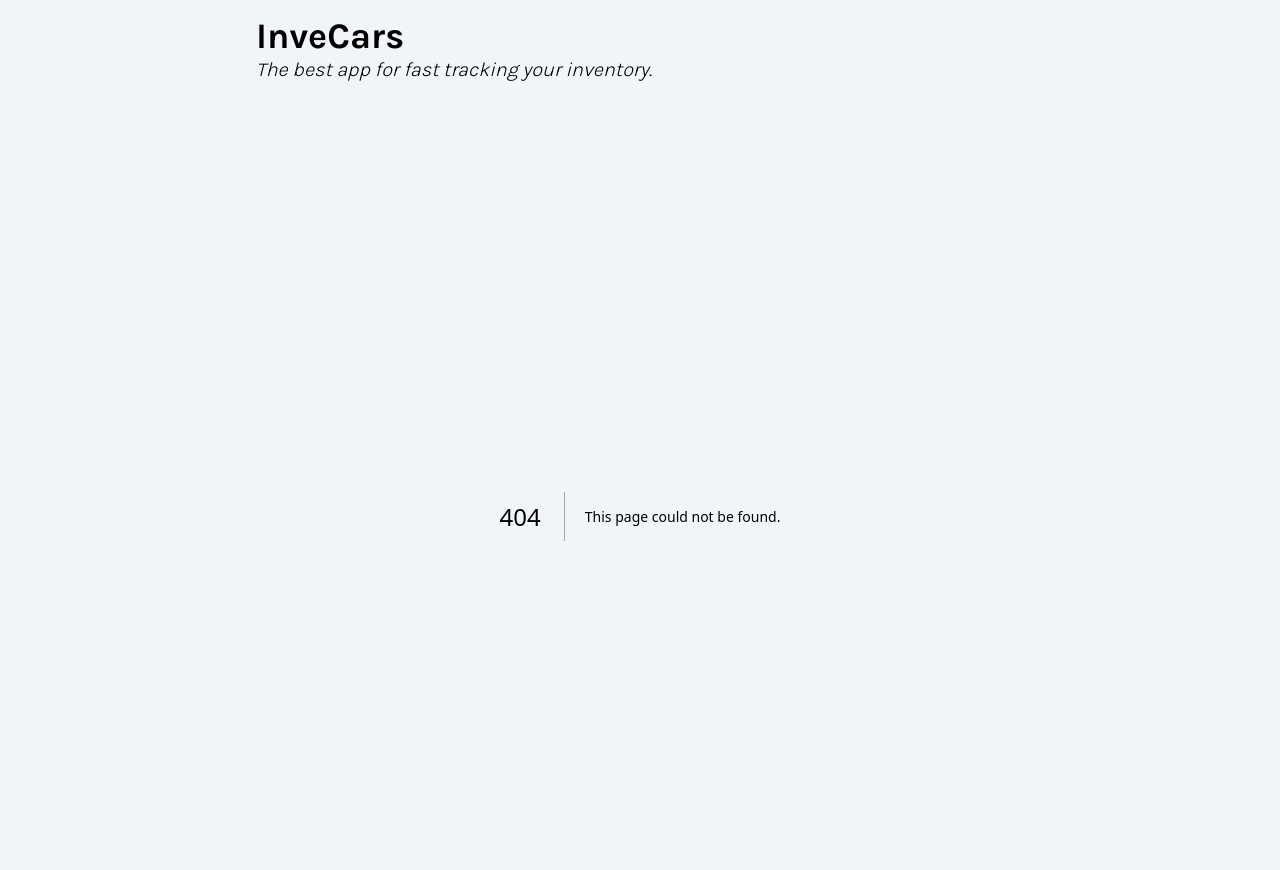
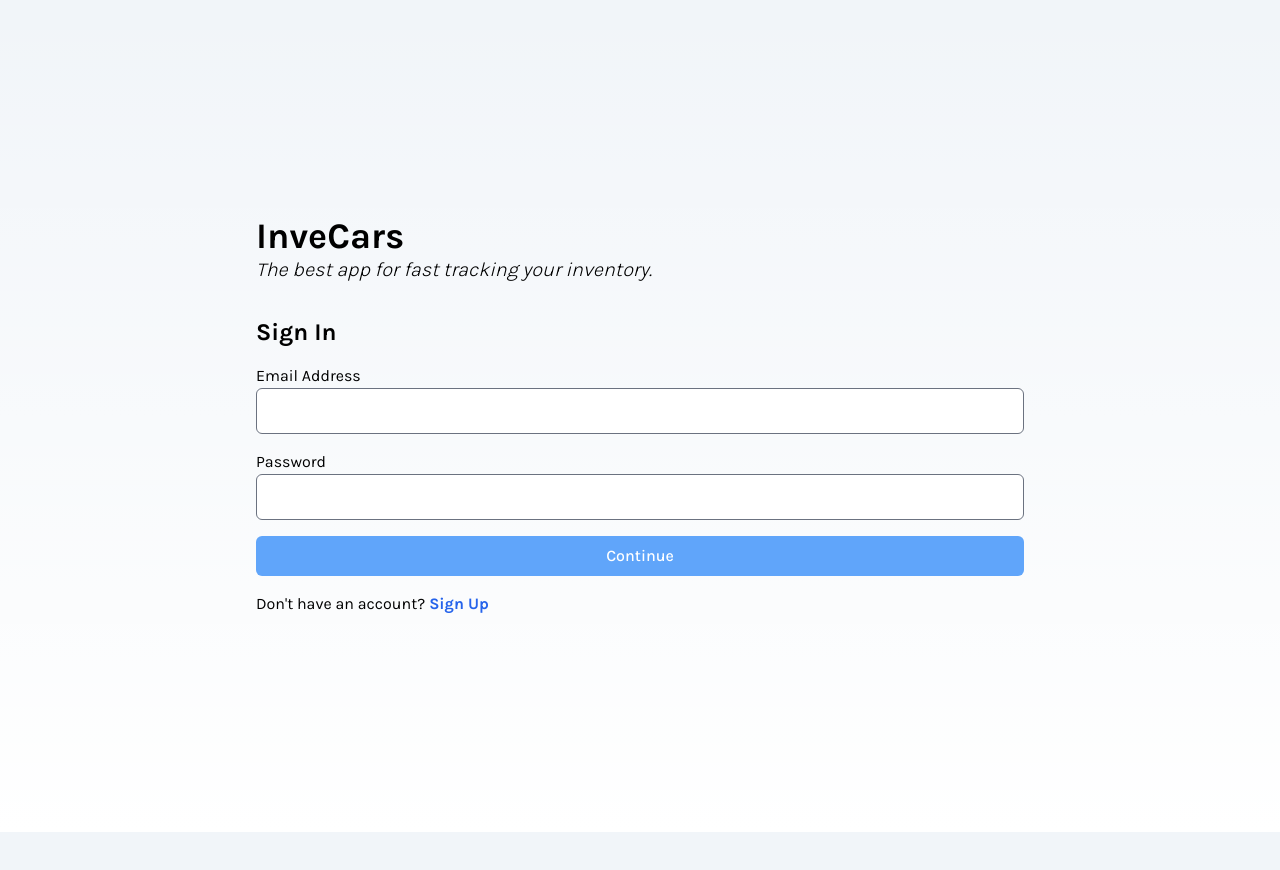
Before and after one commit to rogercerpa/InveCarsApp, a Next.js app in the folder invecars/: page /sign-in in a window 1280 px wide. Before the commit this address had no page. Shown: the top 870 px of the page. After the commit the page ends 832 px from the top, so only its background shows below. Built offline with nearby package versions, Linux system fonts and the light colour scheme; no server answers.

Commit message:
configured sign in page

```diff
--- /dev/null
+++ b/invecars/app/sign-in/page.tsx
@@ -0,0 +1,16 @@
+import Link from "next/link";
+import SignInForm from "@/components/auth/SignInForm";
+
+export default function Page() {
+  return (
+    <div className="flex flex-col gap-4">
+      <SignInForm />
+      <div className="flex flex-row items-center gap-1">
+        <p>Don't have an account?</p>
+        <Link href="/sign-up" className="text-blue-600 font-bold">
+          Sign Up
+        </Link>
+      </div>
+    </div>
+  );
+}
--- /dev/null
+++ b/invecars/components/auth/SignInForm.tsx
@@ -0,0 +1,70 @@
+"use client";
+
+import { useSignIn } from "@clerk/nextjs";
+import { useRouter } from "next/navigation";
+import { useForm } from "react-hook-form";
+
+interface SignUpFormValues {
+  email: string;
+  password: string;
+}
+
+export default function SignInForm() {
+  const router = useRouter();
+  const { register, handleSubmit } = useForm<SignUpFormValues>();
+  const { signIn, setActive } = useSignIn();
+
+  const onSubmit = async ({ email, password }: SignUpFormValues) => {
+    try {
+      if (!signIn) {
+        // eslint-disable-next-line no-console
+        console.log("Clerk sign in not avaialble");
+        return null;
+      }
+
+      const response = await signIn.create({
+        identifier: email,
+        password,
+      });
+
+      await setActive({ session: response.createdSessionId });
+      router.push("/");
+    } catch (error) {
+      // eslint-disable-next-line no-console
+      console.error(error);
+    }
+  };
+
+  return (
+    <form
+      className="flex flex-col items-center justify-center w-full"
+      onSubmit={handleSubmit(onSubmit)}
+    >
+      <div className="flex flex-col gap-4 w-full">
+        <h1 className="text-2xl font-bold">Sign In</h1>
+        <div className="flex flex-col">
+          <label htmlFor="email">Email Address</label>
+          <input
+            type="text"
+            {...register("email", { required: true })}
+            className="text-lg p-2 px-3 rounded-md"
+          />
+        </div>
+        <div className="flex flex-col">
+          <label htmlFor="password">Password</label>
+          <input
+            type="password"
+            {...register("password", { required: true })}
+            className="text-lg p-2 px-3 rounded-md"
+          />
+        </div>
+        <button
+          type="submit"
+          className="bg-blue-400 text-white font-medium py-2 rounded-md"
+        >
+          Continue
+        </button>
+      </div>
+    </form>
+  );
+}
```
